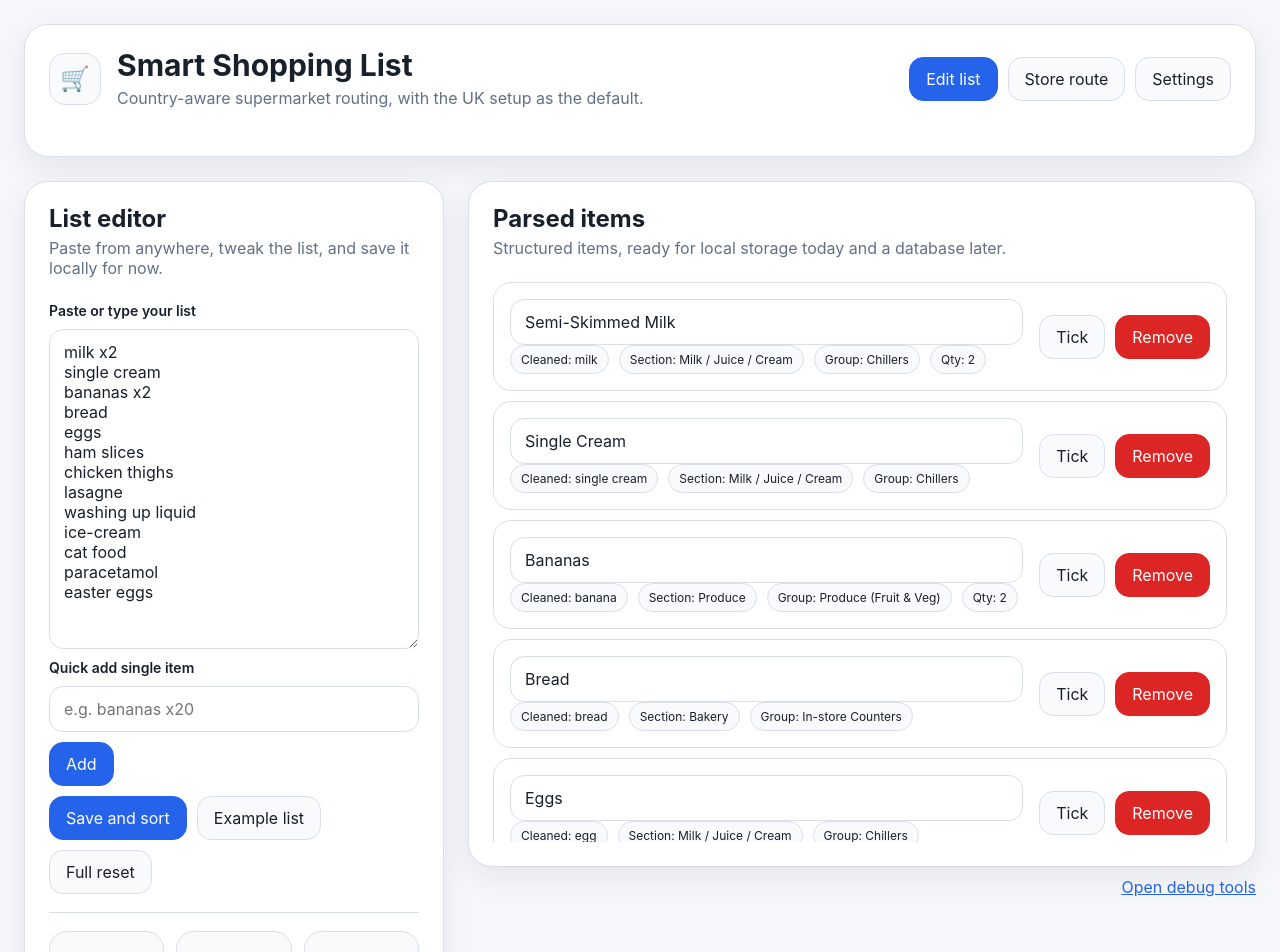
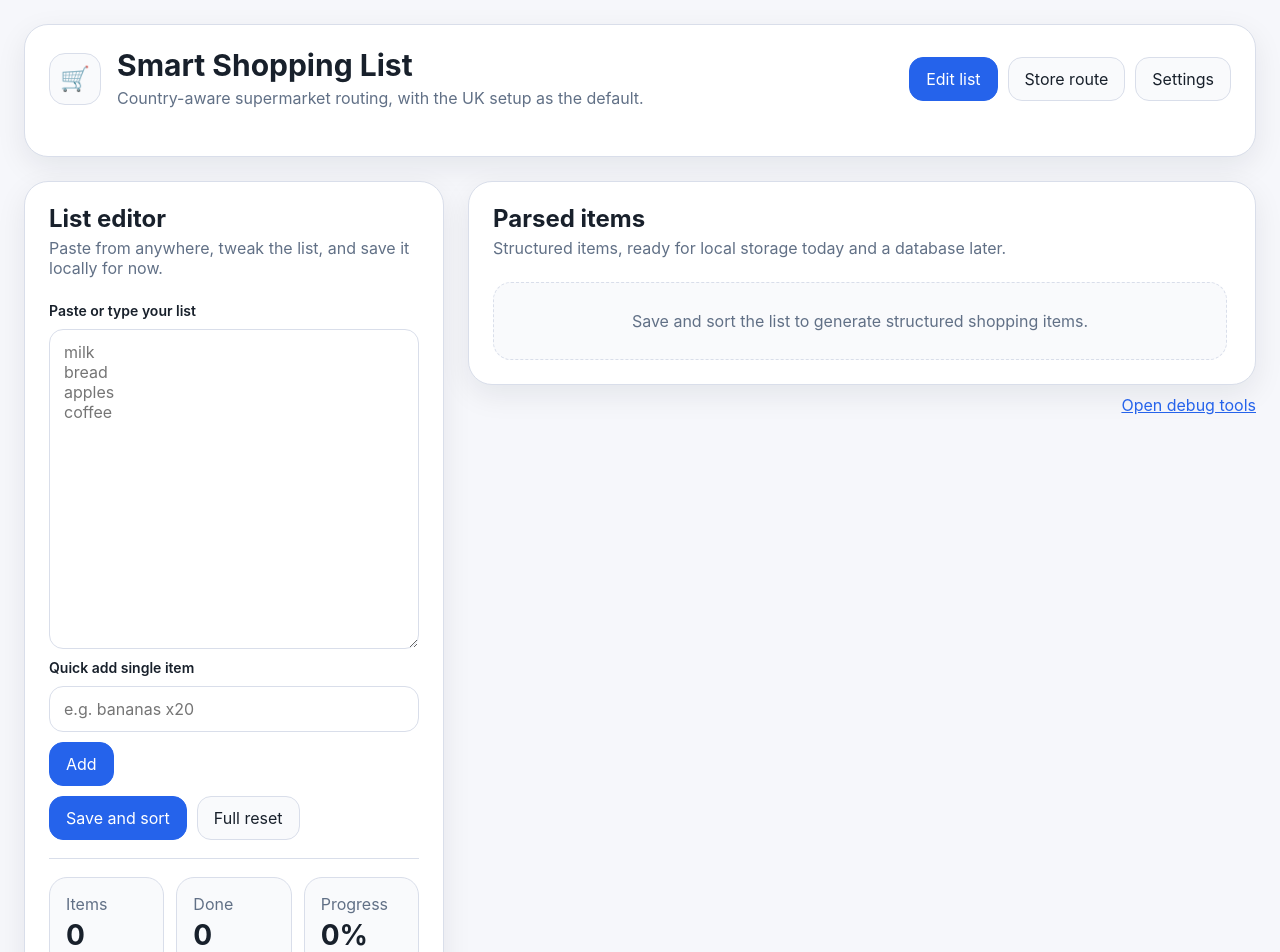
Before and after one commit to manix84/shopping-list, a React (Vite) app: page /#/edit in a window 1280 px wide. Shown: the top 952 px of the page. Built offline with nearby package versions, Linux system fonts and the light colour scheme.

Commit message:
feat: update input initialization and remove example list functionality

```diff
--- a/src/App.tsx
+++ b/src/App.tsx
@@ -42,7 +42,7 @@ function updateItemTextInInput(input: string, previousDisplay: string, nextDispl
 
 export default function App() {
   const [page, setPage] = useState<PageKey>(() => readPageFromHash());
-  const [input, setInput] = useState(EXAMPLE_INPUT);
+  const [input, setInput] = useState('');
   const [items, setItems] = useState<Item[]>([]);
   const [query, setQuery] = useState('');
   const [draftItem, setDraftItem] = useState('');
--- a/src/lib/repository/localStorageRepository.ts
+++ b/src/lib/repository/localStorageRepository.ts
@@ -21,7 +21,7 @@ paracetamol
 easter eggs`;
 
 export const defaultRecord = (): ShoppingListRecord => ({
-  input: EXAMPLE_INPUT,
+  input: '',
   items: [],
   updatedAt: new Date().toISOString(),
   countryCode: 'uk',
@@ -43,8 +43,8 @@ export const localStorageRepository: ShoppingListRepository = {
       const countryCode: CountryCode = parsed.countryCode === 'uk' ? 'uk' : 'uk';
       const config = COUNTRY_CONFIGS[countryCode];
       return {
-        input: ensureString(parsed.input) || EXAMPLE_INPUT,
-        items: Array.isArray(parsed.items) ? parsed.items : parseItems(parsed.input ?? EXAMPLE_INPUT, config),
+        input: ensureString(parsed.input),
+        items: Array.isArray(parsed.items) ? parsed.items : parseItems(parsed.input ?? '', config),
         updatedAt: ensureString(parsed.updatedAt) || new Date().toISOString(),
         countryCode,
       };
--- a/src/pages/EditPage.tsx
+++ b/src/pages/EditPage.tsx
@@ -15,7 +15,6 @@ type EditPageProps = {
   onInputChange: (value: string) => void;
   onDraftItemChange: (value: string) => void;
   onParse: () => void;
-  onExample: () => void;
   onResetAll: () => void;
   onAddSingleItem: () => void;
   onRenameItem: (itemId: string, nextRaw: string) => void;
@@ -35,7 +34,6 @@ export function EditPage({
   onInputChange,
   onDraftItemChange,
   onParse,
-  onExample,
   onResetAll,
   onAddSingleItem,
   onRenameItem,
@@ -81,7 +79,6 @@ export function EditPage({
 
         <div className="button-row">
           <button className="button button-primary" onClick={onParse}>Save and sort</button>
-          <button className="button" onClick={onExample}>Example list</button>
           <button className="button" onClick={onResetAll}>Full reset</button>
         </div>
 
```
